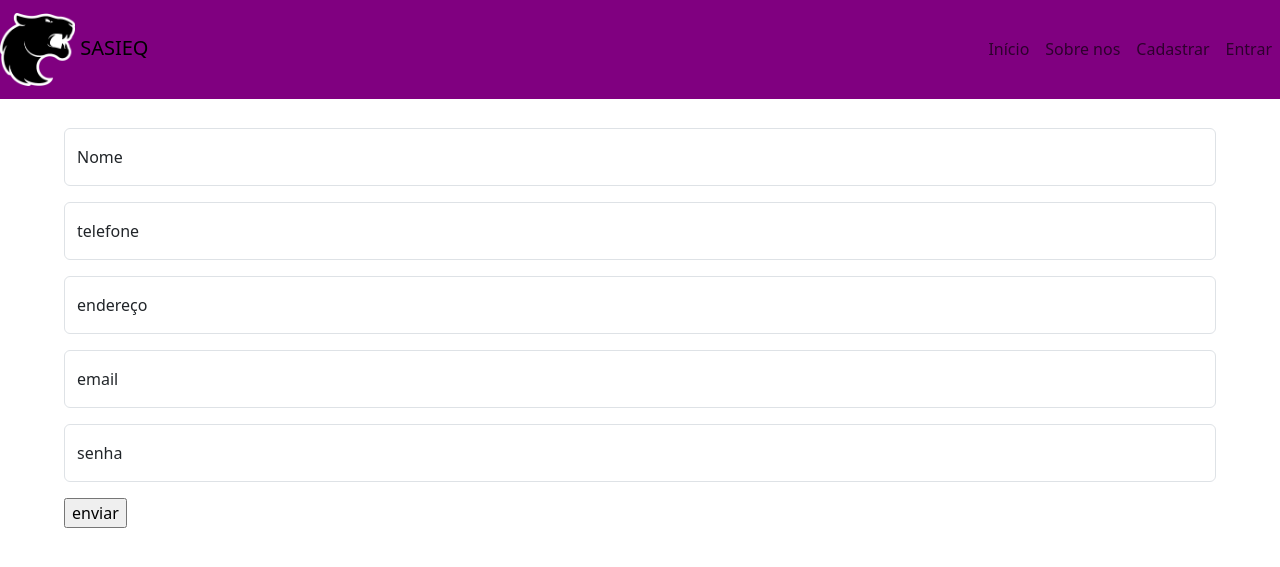
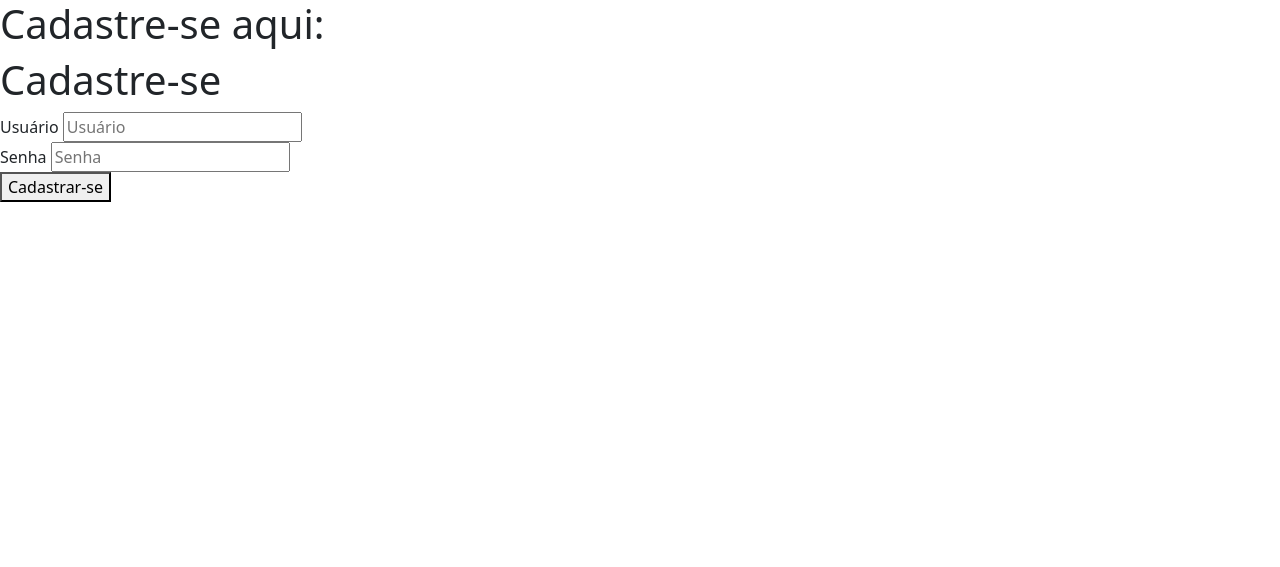
Before and after one commit to ChavesArt/tcc, a PHP site: page /formcad.php in a window 1280 px wide. Shown: the top 567 px of the page. Run offline with PHP 8.4, Linux system fonts and the light colour scheme; some libraries are stand-ins or nearby versions.

Commit message:
fazendo o cadastro

```diff
--- a/formcad.php
+++ b/formcad.php
@@ -10,43 +10,26 @@
 
 </head>
 <body>
+<?php //include_once('menu.php'); ?>
 
-<?php include_once('menu.php'); ?>
-
-<div class="area-formulario">
-    <form action="crud/cadastrar.php" method="post">
-
-    <div class="form-floating mb-3">
-        <input type="text" class="form-control" id="floatingInput" name="nome" placeholder="Digite seu nome">
-        <label for="floatingInput">Nome</label>
+<div class  = "main-form">
+    <div class= "esquerda-form">
+        <h1>Cadastre-se aqui:</h1>
     </div>
-
-    <div class="form-floating mb-3">
-        <input type="number" class="form-control" id="floatingInput" name="telefone" placeholder="Digite seu nome">
-        <label for="floatingInput">telefone</label>
+    <div class= "direita-form">
+        <div class="card-form">
+            <h1>Cadastre-se</h1>
+            <div class = "campo-texto">
+                        <label for="usuario">Usuário</label>
+                        <input type="text" name="usuario" id="usuario" placeholder = "Usuário">
+                    <div class = "campo-texto">
+                        <label for="senha">Senha</label>
+                        <input type="password" name="senha" id="senha" placeholder ="Senha">
+                    </div>
+                        <button class="btn-form">Cadastrar-se</button>
+            </div>
+        </div>
     </div>
-
-    <div class="form-floating mb-3">
-        <input type="text" class="form-control" id="floatingInput" name="endereco"  placeholder="Rua presidente Getulio Vargas 3344">
-        <label for="floatingInput">endereço</label>
-    </div>
-
-    <div class="form-floating mb-3">
-        <input type="email" class="form-control" id="floatingInput" name="email" placeholder="Nome@exemplo.com">
-        <label for="floatingInput">email</label>
-    </div>
-
-    <div class="form-floating mb-3">
-        <input type="password" class="form-control" id="floatingInput" placeholder="" name="senha">
-        <label for="floatingInput">senha</label>
-    </div>
-
-    <input type="hidden" name="tipo_cliente" value="1">
-
-        <input type="submit" value="enviar"><br>
-
-
-    </form>
 </div>
 </body>
 </html>
```
